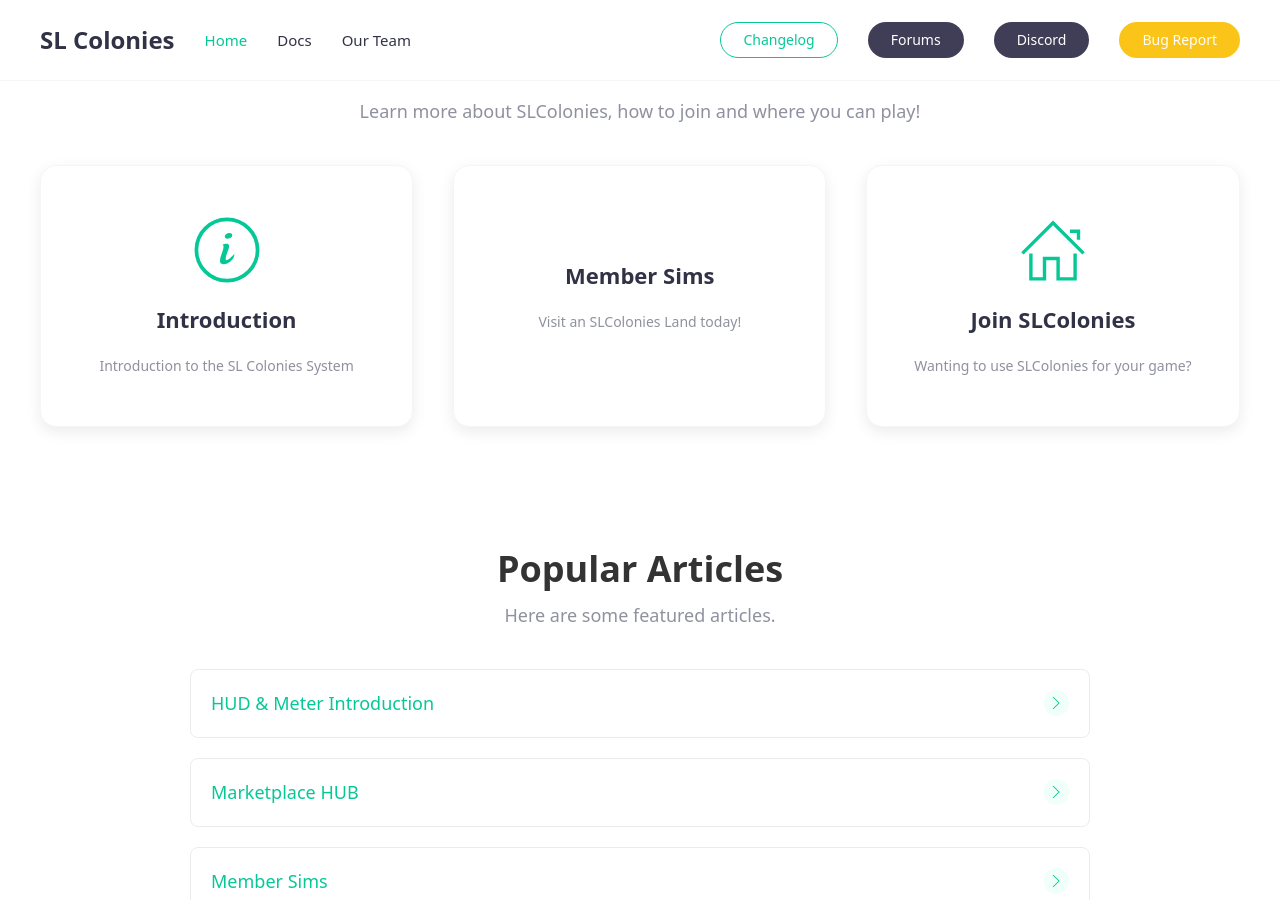
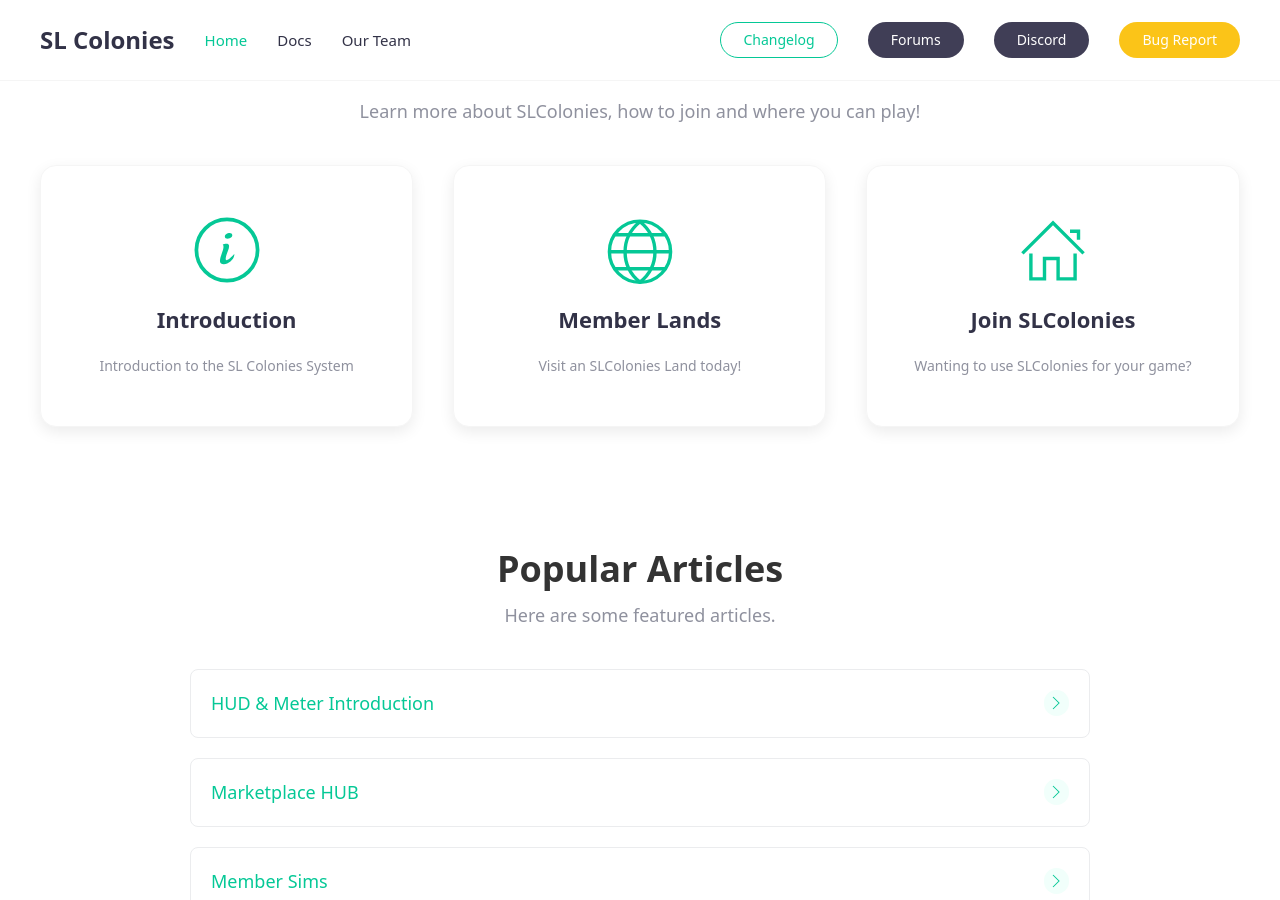
Before and after one commit to SLColonies/Public, a Jekyll site: the page built from index.md, in a window 1280 px wide and 900 px high, scrolled down 1030 px. Built offline with Jekyll 4.4.1, drawn with Linux system fonts in a browser that asks for light colours.

Commit message:
Update navigation_boxes.yml

```diff
--- a/_data/navigation_boxes.yml
+++ b/_data/navigation_boxes.yml
@@ -5,9 +5,9 @@
   icon: info
   doc: home
 
-- title: Member Sims
+- title: Member Lands
   desc: Visit an SLColonies Land today!
-  icon: planet
+  icon: world
   doc: members
 
 - title: Join SLColonies
```
